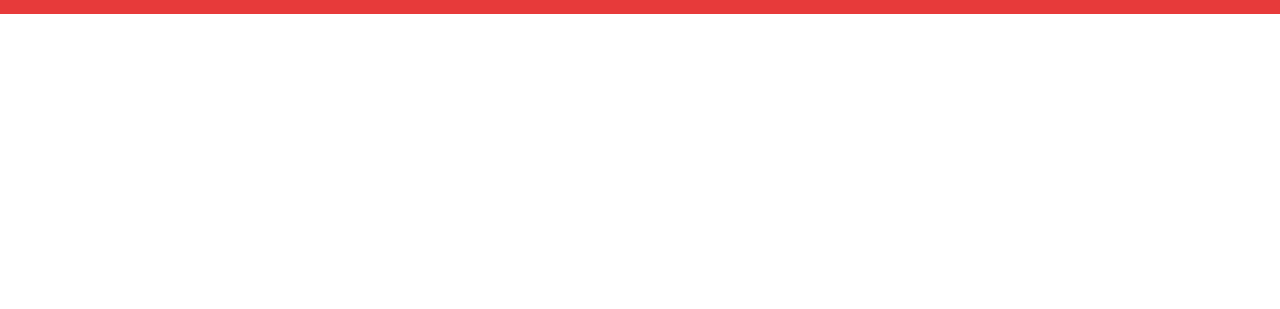
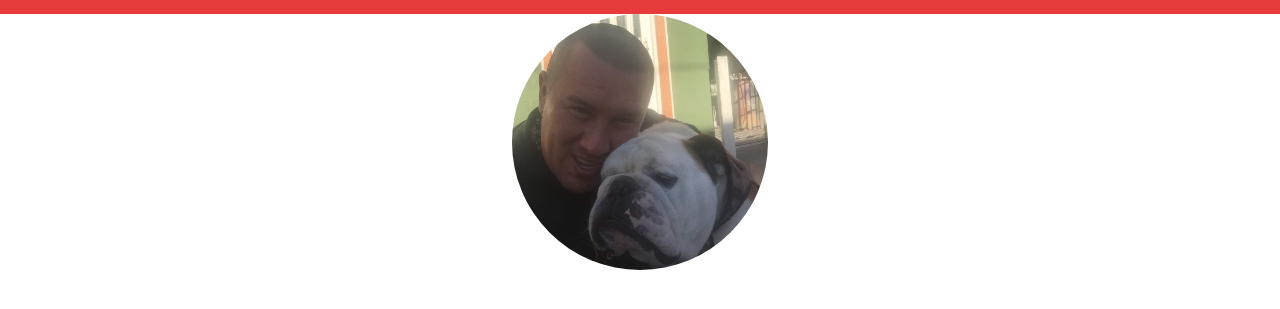
Before and after one commit to Tiod44/portafolio-html, a plain HTML site: page index.html in a window 1280 px wide. Shown: the part 53-362 px from the top of the page. Drawn offline with Linux system fonts and the light colour scheme.

Commit message:
agregar foto perfil y cambiar estilo

```diff
--- a/index.html
+++ b/index.html
@@ -6,6 +6,7 @@
     <meta name="viewport" content="width=device-width, initial-scale=1.0">
     <link rel="stylesheet" href="styles/index.css" type="text/css">
     <link rel="stylesheet" href="styles/navegador.css" type="text/css">
+    <link rel="stylesheet" href="styles/perfil.css" type="text/css">
     <script src="https://kit.fontawesome.com/0e12f3dc71.js" crossorigin="anonymous"></script>
     <title>Portafolio</title>
 
@@ -19,6 +20,9 @@
         <li><a class="icono-gmail" href="mailto:luisbaur@gmail.com"><i class="fa-solid fa-envelope"></i></a></li>
         </ul>
     </nav>
+        <div class="perfil">
+            <img src="imagenes/foto-perfil.jpeg">
+        </div>
 
 </body>
 </html>
--- /dev/null
+++ b/styles/perfil.css
@@ -0,0 +1,10 @@
+.perfil{
+    display: flex;
+    justify-content: center;
+}
+
+.perfil img{
+    width: 20%;
+    border-radius: 50%;
+
+}
```
Also changed, not shown: imagenes/foto-perfil.jpeg (added), styles/navegador.css (line endings or trailing spaces).
